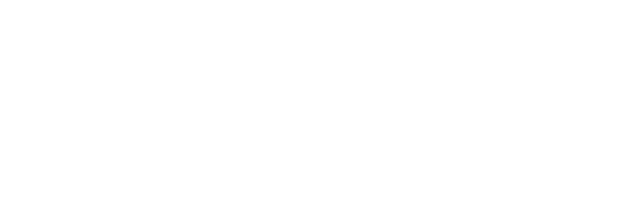
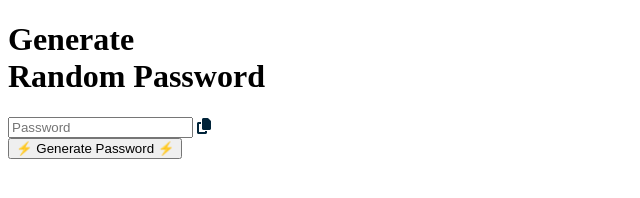
Before and after one commit to Eman-Abukhater/passwordGenerator, a plain HTML site: page index.html in a window 1280 px wide. Shown: the whole page, without its empty margins (0-640 px from the left). Drawn offline with Linux system fonts and the light colour scheme.

Commit message:
add basic html elements

```diff
--- a/index.html
+++ b/index.html
@@ -11,7 +11,16 @@
     <link rel="stylesheet" href="style.css" />
   </head>
   <body>
-
+    <div class="container">
+      <h1>Generate <br /><span>Random Password</span></h1>
+      <div class="display">
+        <input type="text" id="password" placeholder="Password" />
+        <i class="fa-solid fa-copy" style="color: #002339; cursor: pointer;"></i>
+      </div>
+      <button class="generate-btn" onclick="generatePassword()">
+        ⚡ Generate Password ⚡
+      </button>
+    </div>
     <script src="script.js"></script>
   </body>
 </html>
```
